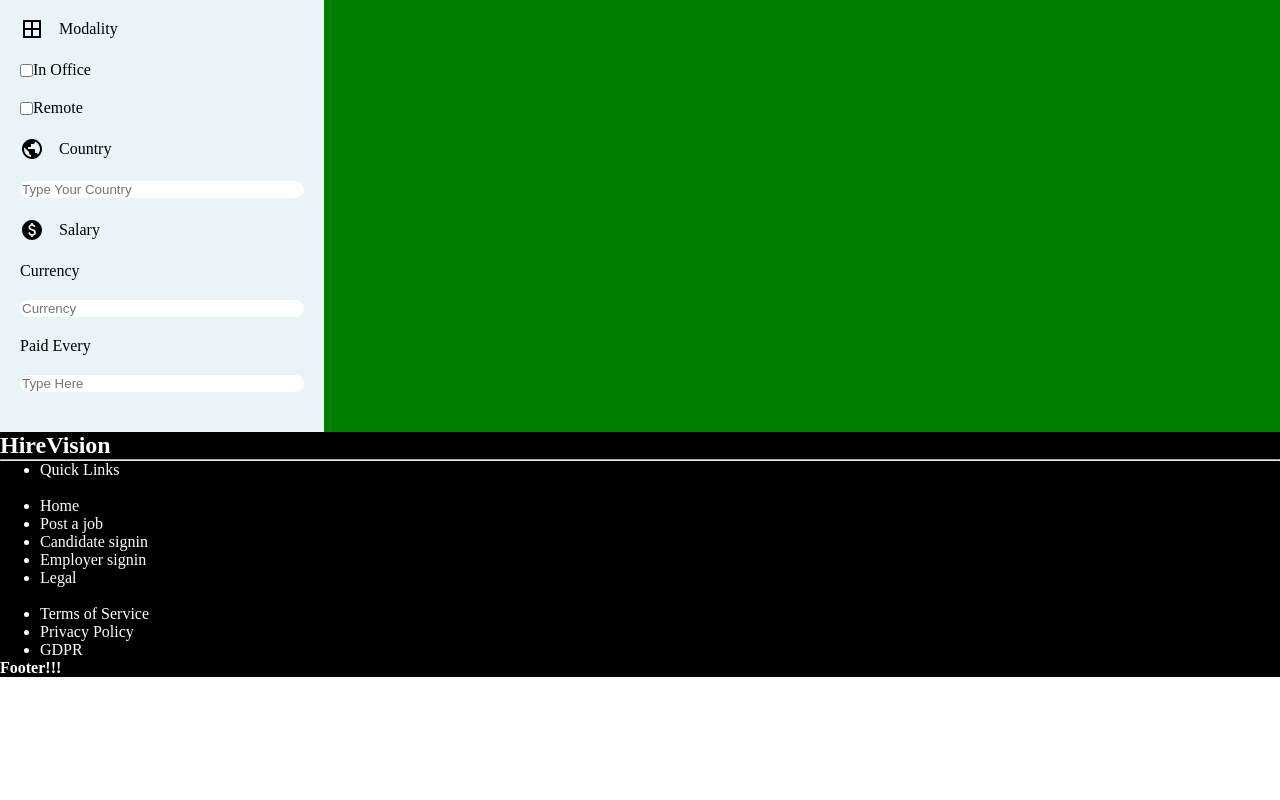
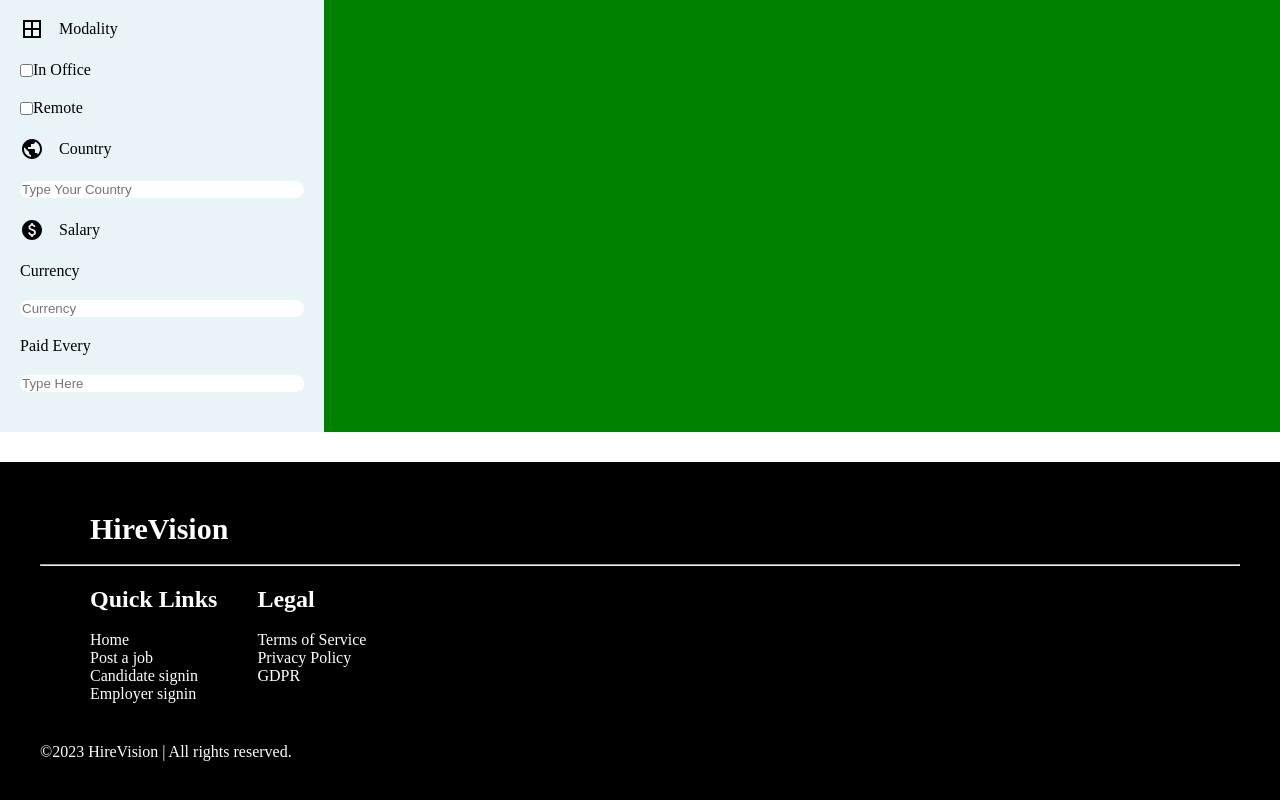
Before and after one commit to dilauow/loopsSDGP, a React (Create React App) app in the folder frontend/: page / in a window 1280 px wide. Shown: the part 330-1130 px from the top of the page. Before the commit the page ends 1007 px from the top, so only its background shows below. Built offline with nearby package versions, Linux system fonts and the light colour scheme.

Commit message:
did a small change to footer

```diff
--- a/frontend/src/components/Footer/Footer.css
+++ b/frontend/src/components/Footer/Footer.css
@@ -1,4 +1,33 @@
 .main-footer {
   background-color: black;
   color: white;
+  margin-top: 30px;
 }
+.product-title h2 {
+  display: inline;
+  margin: 50px;
+  margin-top: 50px;
+  padding-top: 20px;
+  padding-bottom: 10px;
+  font-size: 30px;
+  font-weight: bold;
+}
+
+.container {
+  padding: 30px;
+}
+
+.row {
+  padding: 10px;
+  padding-top: 20px;
+}
+
+.list-unstyled {
+  list-style: none;
+}
+
+.col {
+  display: inline-flex;
+  flex-direction: column;
+  align-items: center;
+}
--- a/frontend/src/components/Footer/Footer.js
+++ b/frontend/src/components/Footer/Footer.js
@@ -9,12 +9,13 @@ const Footer = () => {
           <div className="product-title">
             <h2>HireVision</h2>
           </div>
+          <br></br>
           <hr></hr>
           <div className="row">
             {/* Column01 */}
             <div className="col">
-              <ul className="ist-unstyled">
-                <li>Quick Links</li>
+              <ul className="list-unstyled">
+                <h2>Quick Links</h2>
                 <br></br>
                 <li>Home</li>
                 <li>Post a job</li>
@@ -24,8 +25,8 @@ const Footer = () => {
             </div>
             {/* Column02 */}
             <div className="col">
-              <ul className="ist-unstyled">
-                <li>Legal</li>
+              <ul className="list-unstyled">
+                <h2>Legal</h2>
                 <br></br>
                 <li>Terms of Service</li>
                 <li>Privacy Policy</li>
@@ -35,8 +36,12 @@ const Footer = () => {
             {/* Column03 */}
           </div>
         </div>
+        <div className="row">
+          <p className="col-sm">
+            &copy;{new Date().getFullYear()} HireVision | All rights reserved.
+          </p>
+        </div>
       </div>
-      <h4>Footer!!!</h4>
     </div>
   );
 };
```
